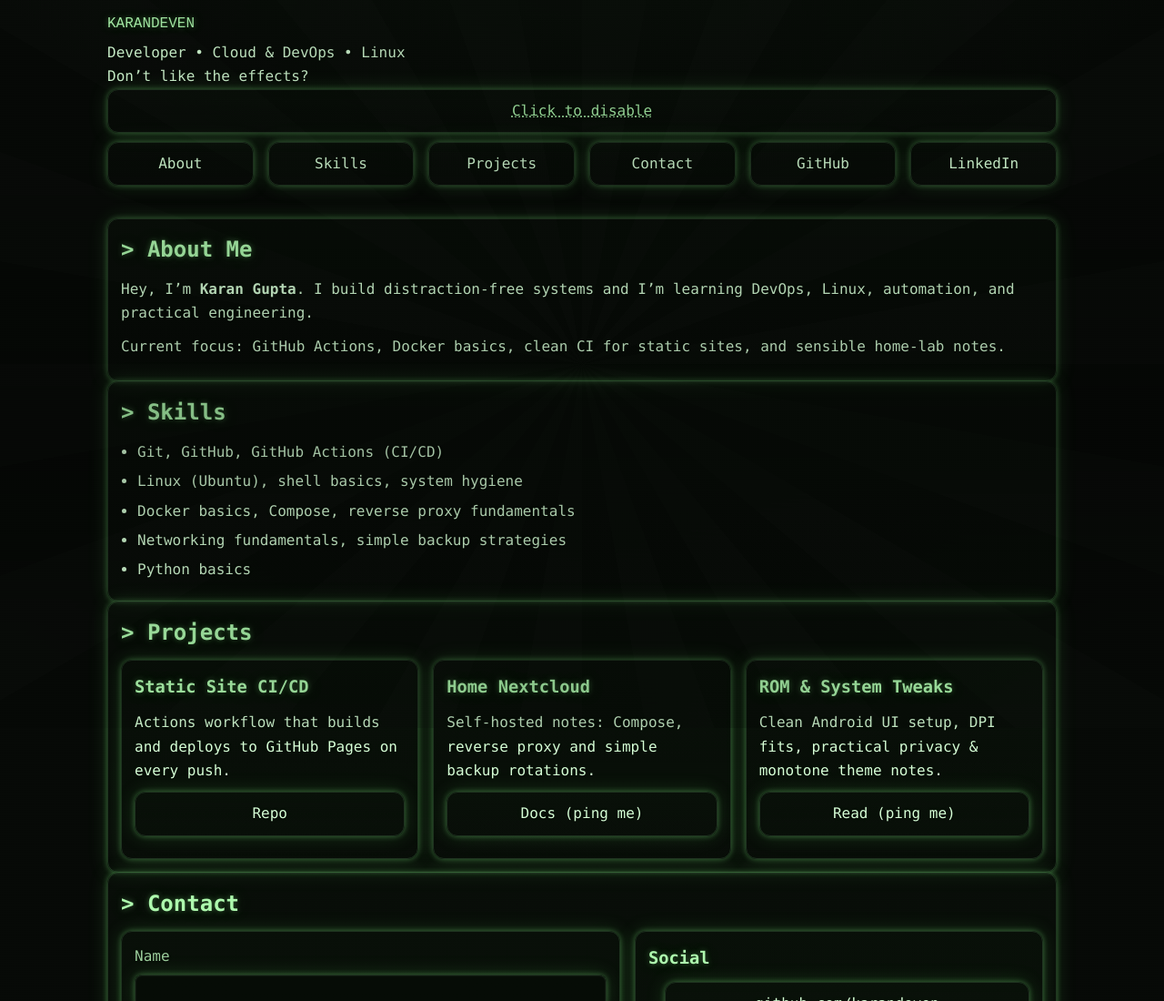
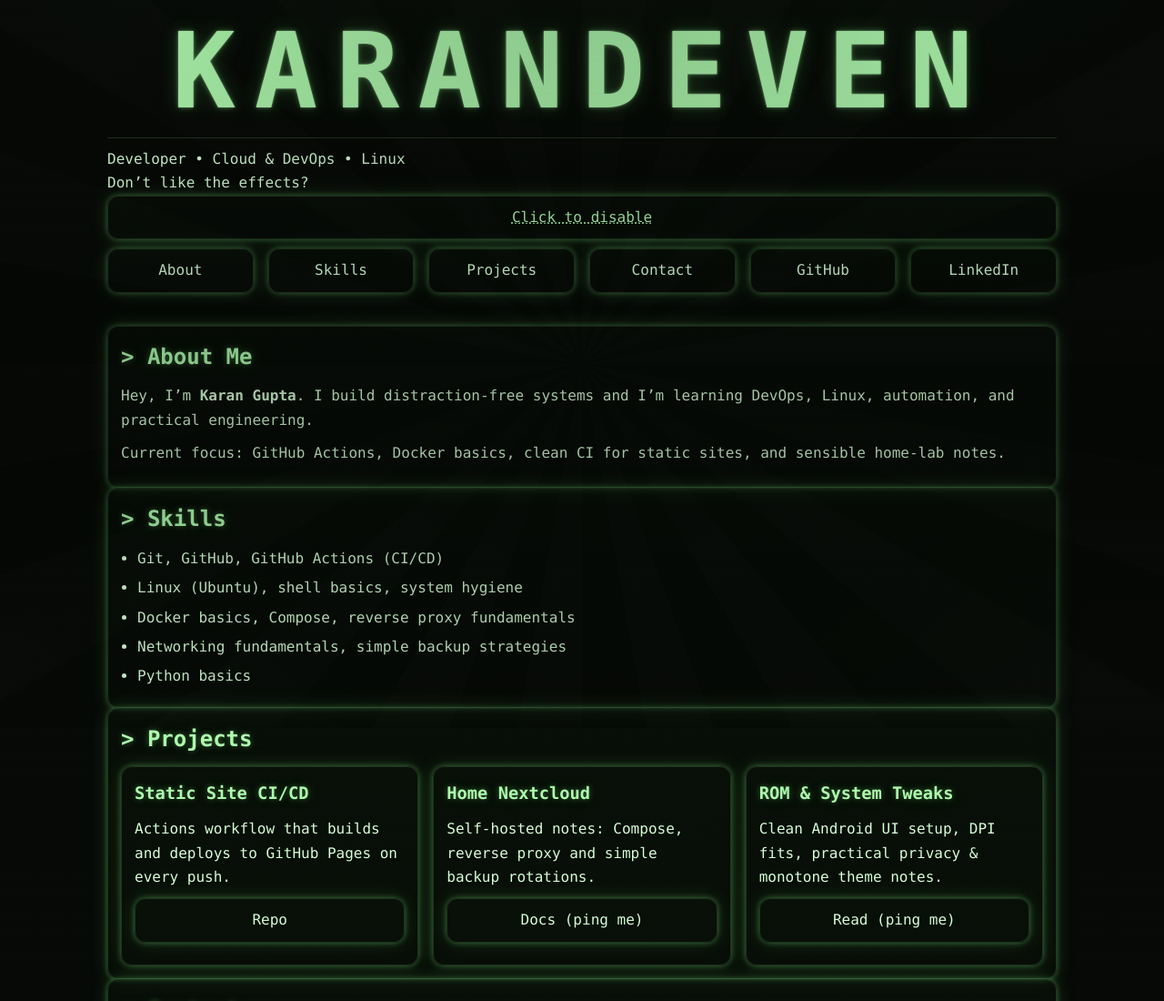
Before and after one commit to karandeven/karandeven.github.io, a plain HTML site: page retro.html in a window 1280 px wide. Shown: the top 1100 px of the page at 91% size. Drawn offline with Linux system fonts and the light colour scheme.

Commit message:
Update retro.css

```diff
--- a/assets/retro.css
+++ b/assets/retro.css
@@ -93,3 +93,28 @@ footer.wrap.panel{margin:16px 18px}
 @media (max-width:900px){
   .grid.two{grid-template-columns:1fr}
 }
+
+/* Bigger, centered retro header — keeps CRT glow */
+.ascii{
+  margin: 0 0 12px 0;
+  white-space: pre;
+  display: block;
+  text-align: center;                   /* center align */
+  color: var(--accent);                 /* neon green */
+  text-shadow:
+    0 0 2px rgba(214,255,214,.6),
+    0 0 6px rgba(140,255,140,.35),
+    0 0 22px rgba(120,255,120,.18);
+  font-family: ui-monospace, SFMono-Regular, Menlo, Consolas, "Liberation Mono", monospace;
+  font-weight: 900;
+  letter-spacing: .18em;                /* wider letters for logo feel */
+  line-height: 1.05;
+  font-size: clamp(40px, 9vw, 120px);   /* responsive large size */
+}
+
+/* Optional: subtle divider below the logo */
+.ascii + .intro{
+  border-top: 1px solid var(--line);
+  margin-top: 10px;
+  padding-top: 10px;
+}
```
